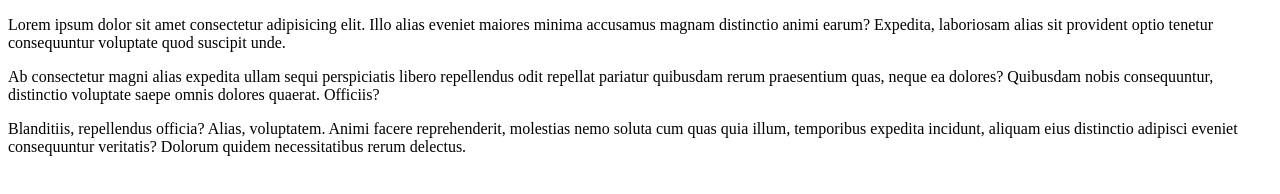
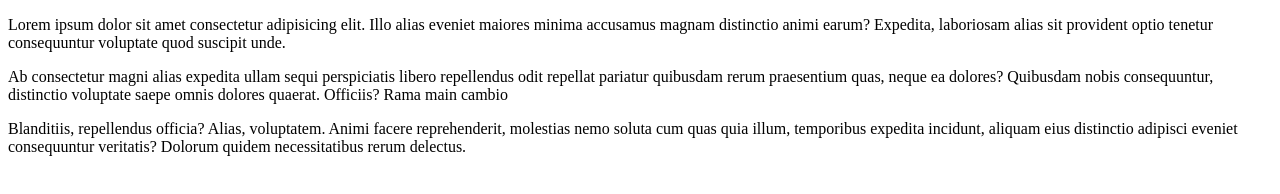
Before and after one commit to jmartin2710/jm2, a plain HTML site: page index.html in a window 1280 px wide. Drawn offline with Linux system fonts and the light colour scheme.

Commit message:
cambio en main

```diff
--- a/index.html
+++ b/index.html
@@ -14,7 +14,7 @@
         suscipit unde.</p>
     <p>Ab consectetur magni alias expedita ullam sequi perspiciatis libero repellendus odit repellat pariatur quibusdam
         rerum praesentium quas, neque ea dolores? Quibusdam nobis consequuntur, distinctio voluptate saepe omnis dolores
-        quaerat. Officiis?</p>
+        quaerat. Officiis? Rama main cambio </p>
     <p>Blanditiis, repellendus officia? Alias, voluptatem. Animi facere reprehenderit, molestias nemo soluta cum quas
         quia illum, temporibus expedita incidunt, aliquam eius distinctio adipisci eveniet consequuntur veritatis?
         Dolorum quidem necessitatibus rerum delectus.</p>
```
